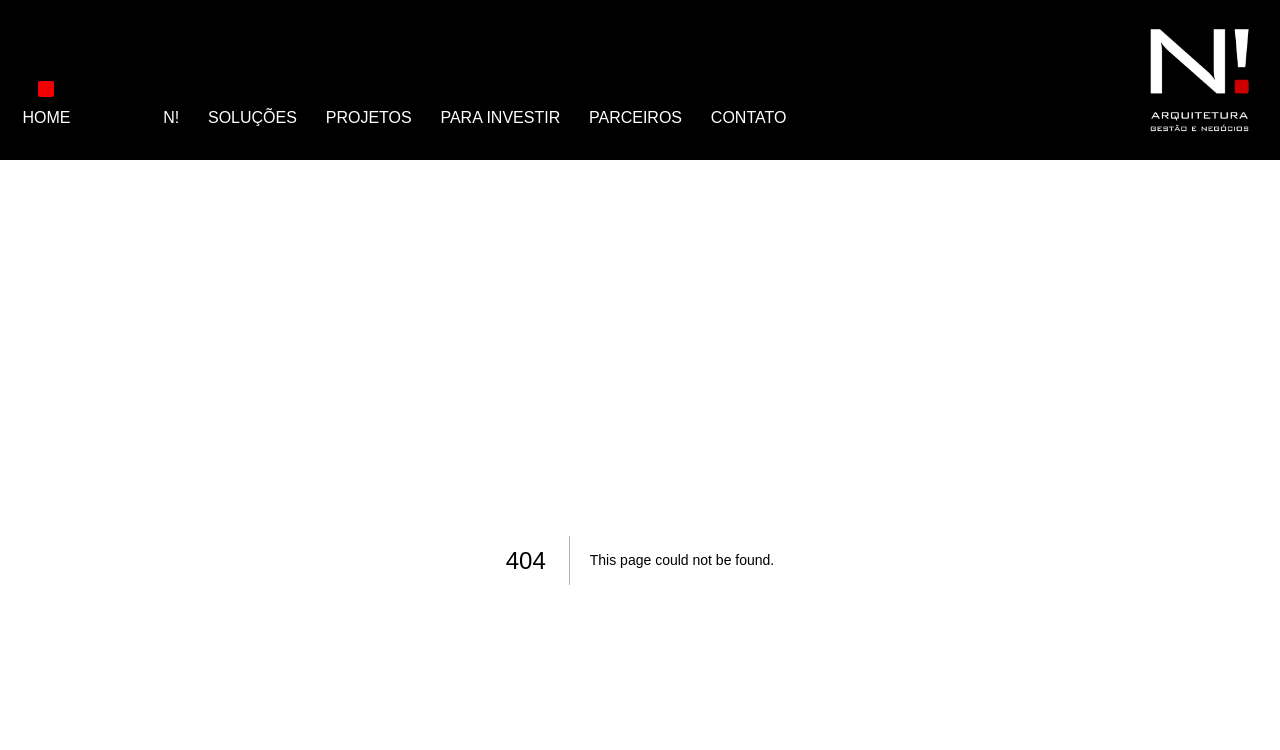
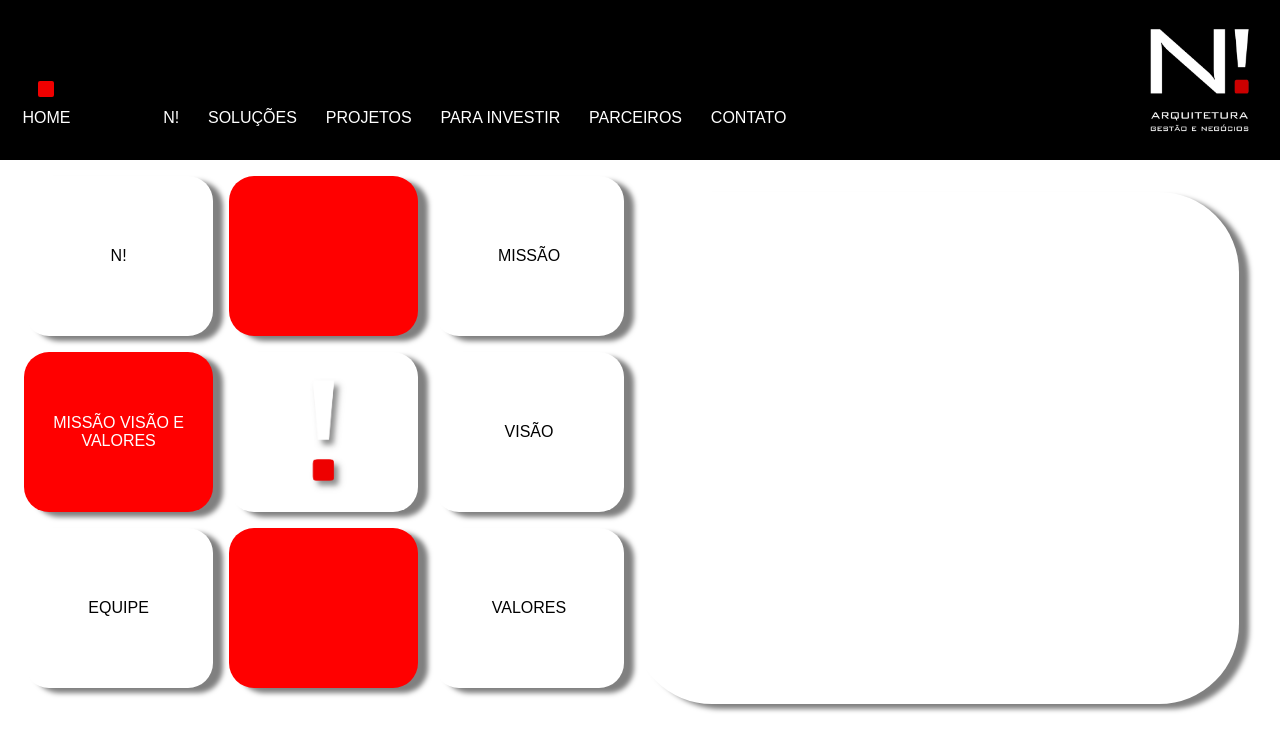
Before and after one commit to senaarth/n-arquitetura, a Next.js app: page /valores in a window 1280 px wide. Before the commit this address had no page. Shown: the top 750 px of the page. Built offline with nearby package versions, Linux system fonts and the light colour scheme; a web font is replaced by a local one.

Commit message:
creates about and valores pages

```diff
--- a/src/components/ContentContainer/index.tsx
+++ b/src/components/ContentContainer/index.tsx
@@ -1,5 +1,15 @@
 import styles from "./styles.module.scss";
 
-export function ContentContainer() {
-    return <div className={styles.contentContainer}></div>
+interface ContentProps {
+  title?: string;
+  description?: string;
 }
+
+export function ContentContainer(props: ContentProps) {
+  return (
+    <div className={styles.contentContainer}>
+      <h1 className={styles.title}>{props.title}</h1>
+      <p className={styles.description}>{props.description}</p>
+    </div>
+  );
+}
--- a/src/components/ContentContainer/styles.module.scss
+++ b/src/components/ContentContainer/styles.module.scss
@@ -1,10 +1,28 @@
 .contentContainer {
   min-height: 32rem;
-  width: 90%;
+  width: 95%;
   border-radius: 5rem;
   box-shadow: 10px 5px 5px rgba(1, 1, 1, 0.5);
+  padding: 2rem;
 
   @media screen and (min-width: 1024px) {
     width: 49%;
+    padding: 5rem;
   }
 }
+
+.title {
+  font-size: 2.5rem;
+  margin-bottom: 1.4rem;
+  @media screen and (min-width: 1024px) {
+    font-size: 3rem;
+    margin-bottom: 2rem;
+  }
+}
+
+.description {
+  font-size: 0.8rem;
+  @media screen and (min-width: 1024px) {
+    font-size: 1rem;
+  }
+}
--- a/src/components/MainContainer/index.tsx
+++ b/src/components/MainContainer/index.tsx
@@ -1,3 +1,5 @@
+import { Dispatch, SetStateAction, useEffect } from "react";
+
 import { Menu } from "../Menu";
 import { ContentContainer } from "../ContentContainer";
 import styles from "./styles.module.scss";
@@ -10,15 +12,25 @@ interface MenuItem {
   type: string;
 }
 
+interface ContentProps {
+  title?: string;
+  description?: string;
+}
+
 interface MenuProps {
   menuItems: MenuItem[];
+  contentProps?: ContentProps;
+  setContentProps?: Dispatch<SetStateAction<ContentProps>>;
 }
 
-export function MainContainer({ menuItems }: MenuProps) {
+export function MainContainer({ menuItems, contentProps, setContentProps }: MenuProps) {
   return (
     <main className={styles.mainContainer}>
-      <Menu menuItems={menuItems}/>
-      <ContentContainer />
+      <Menu menuItems={menuItems} setContent={setContentProps}/>
+      <ContentContainer
+        title={contentProps?.title}
+        description={contentProps?.description}
+      />
     </main>
   );
 }
--- a/src/components/Menu/index.tsx
+++ b/src/components/Menu/index.tsx
@@ -1,6 +1,12 @@
+import { Dispatch, SetStateAction } from "react";
 import { MenuItem } from "../MenuItem";
 
 import styles from "./styles.module.scss";
+
+interface ContentProps {
+  title?: string;
+  description?: string;
+}
 
 interface MenuItem {
   title: string;
@@ -8,13 +14,15 @@ interface MenuItem {
   isLink: boolean;
   route?: string;
   type: string;
+  content?: ContentProps;
 }
 
 interface MenuProps {
   menuItems: MenuItem[];
+  setContent?: Dispatch<SetStateAction<ContentProps>>;
 }
 
-export function Menu({ menuItems }: MenuProps) {
+export function Menu({ menuItems, setContent }: MenuProps) {
   return (
     <div className={styles.menuContainer}>
       {
@@ -26,6 +34,8 @@ export function Menu({ menuItems }: MenuProps) {
               isActive={s.isActive}
               isLink={s.isLink}
               route={s.route}
+              content={s.content}
+              setContent={setContent}
               type={s.type}
             />
           );
--- a/src/components/Menu/styles.module.scss
+++ b/src/components/Menu/styles.module.scss
@@ -1,12 +1,13 @@
 .menuContainer {
   width: 100%;
   display: grid;
-  grid-template-columns: repeat(2, 1fr);
+  grid-template-columns: repeat(3, 1fr);
   gap: 1rem;
-  padding: 2rem 1rem 2rem 0;
+  padding: 0;
+  padding-right: 0.5rem;
+  margin-bottom: 2rem;
 
   @media screen and (min-width: 1024px) {
     width: 49%;
-    grid-template-columns: repeat(3, 1fr);
   }
 }
--- a/src/components/MenuItem/index.tsx
+++ b/src/components/MenuItem/index.tsx
@@ -1,13 +1,21 @@
 import { useRouter } from "next/router";
+import { Dispatch, SetStateAction } from "react";
 
 import styles from "./styles.module.scss";
+
+interface ContentProps {
+  title?: string;
+  description?: string;
+}
 
 interface MenuItemProps {
   title: string;
   isActive: boolean;
   isLink: boolean;
   route?: string;
+  content: ContentProps;
   type: string;
+  setContent?: Dispatch<SetStateAction<ContentProps>>;
 }
 
 export function MenuItem(props: MenuItemProps) {
@@ -16,18 +24,14 @@ export function MenuItem(props: MenuItemProps) {
     cursor: props.isLink ? "pointer" : "auto",
     backgroundColor: props.isActive ? "red" : "white",
     color: props.isActive ? "white" : "black",
-  }
+  };
 
   if (props.type === "logo" || props.type === "goBack") {
     return (
       <a
         className={styles.menuItemLogo}
         style={dynamicStyles}
-        onClick={() => {
-          if (props.type === "goBack") {
-            router.back();
-          }
-        }}
+        href={props.route && `${props.route}`}
       >
         <img src="images/exclamacao.png" alt="N!" />
       </a>
@@ -38,6 +42,11 @@ export function MenuItem(props: MenuItemProps) {
       href={props.route && `/${props.route}`}
       className={styles.menuItem}
       style={dynamicStyles}
+      onClick={() => {
+        if (props.content) {
+          props.setContent(props.content);
+        }
+      }}
     >
       {props.title}
     </a>
--- a/src/components/MenuItem/styles.module.scss
+++ b/src/components/MenuItem/styles.module.scss
@@ -2,8 +2,9 @@
 .menuItemLogo {
   height: 90px;
   background-color: var(--white);
+  padding: 0 0.5rem;
 
-  font-size: 0.8rem;
+  font-size: 0.7rem;
   border-radius: 25px;
   display: flex;
   justify-content: center;
@@ -16,7 +17,6 @@
 
   img {
     height: 98%;
-    display: none;
   }
 
   &:hover {
@@ -27,16 +27,10 @@
   @media screen and (min-width: 1024px) {
     height: 10rem;
     font-size: 1rem;
-
-    img {
-      display: inline;
-    }
   }
 }
 
 .menuItemLogo {
-  display: none;
-
   &:hover {
     filter: brightness(1);
   }
--- /dev/null
+++ b/src/pages/valores.tsx
@@ -0,0 +1,103 @@
+import { useState } from "react";
+import { MainContainer } from "../components/MainContainer";
+
+interface ContentProps {
+  title?: string;
+  description?: string;
+}
+
+export default function About() {
+  const [contentProps, setContentProps] = useState({} as ContentProps);
+
+  const valores = (
+    <>
+      <li style={{marginBottom: "1rem"}}>AGILIDADE COMO ESTRATÉGIA;</li>
+      <li style={{marginBottom: "1rem"}}>TRANSPARÊNCIA COMO SEGURANÇA;</li>
+      <li style={{marginBottom: "1rem"}}>EQUILÍBRIO COMO FORÇA;</li>
+      <li style={{marginBottom: "1rem"}}>SUSTENTABILIDADE AGREGANDO VALOR;</li>
+      <li style={{marginBottom: "1rem"}}>NEGÓCIOS PRIORIZANDO PESSOAS;</li>
+    </>
+  );
+
+  const menuItems = [
+    {
+      title: "N!",
+      isActive: false,
+      isLink: true,
+      route: "about",
+      type: "text",
+    },
+    {
+      title: "",
+      isActive: true,
+      isLink: false,
+      type: "text",
+    },
+    {
+      title: "MISSÃO",
+      isActive: false,
+      isLink: true,
+      type: "text",
+      content: {
+        title: "MISSÃO",
+        description:
+          "APLICAR A ARQUITETURA E O URBANISMO APOIADOS EM UMA VISÃO MULTIDISCIPLINAR VALORIZANDO ATIVOS IMOBILIÁRIOS E PROMOVENDO GANHOS E CRESCIMENTO PATRIMONIAL AOS NOSSO CLIENTES.",
+      },
+    },
+    {
+      title: "MISSÃO VISÃO E VALORES",
+      isActive: true,
+      isLink: true,
+      type: "text",
+    },
+    {
+      title: "logo",
+      isActive: false,
+      isLink: true,
+      route: "/about",
+      type: "logo",
+    },
+    {
+      title: "VISÃO",
+      isActive: false,
+      isLink: false,
+      type: "text",
+      content: {
+        title: "VISÃO",
+        description:
+          "SE POSICIONAR COMO CONSULTORIA REFERÊNCIA EM PROJETOS IMOBILIÁRIOS.",
+      },
+    },
+    {
+      title: "EQUIPE",
+      isActive: false,
+      isLink: true,
+      route: "equipe",
+      type: "text",
+    },
+    {
+      title: "",
+      isActive: true,
+      isLink: false,
+      type: "text",
+    },
+    {
+      title: "VALORES",
+      isActive: false,
+      isLink: false,
+      type: "text",
+      content: {
+        title: "valores",
+        description: valores,
+      },
+    },
+  ];
+
+  return (
+    <MainContainer
+      menuItems={menuItems}
+      contentProps={contentProps}
+      setContentProps={setContentProps}
+    />
+  );
+}
```
Also changed, not shown: src/pages/about.tsx (added, +71 -0 lines).
